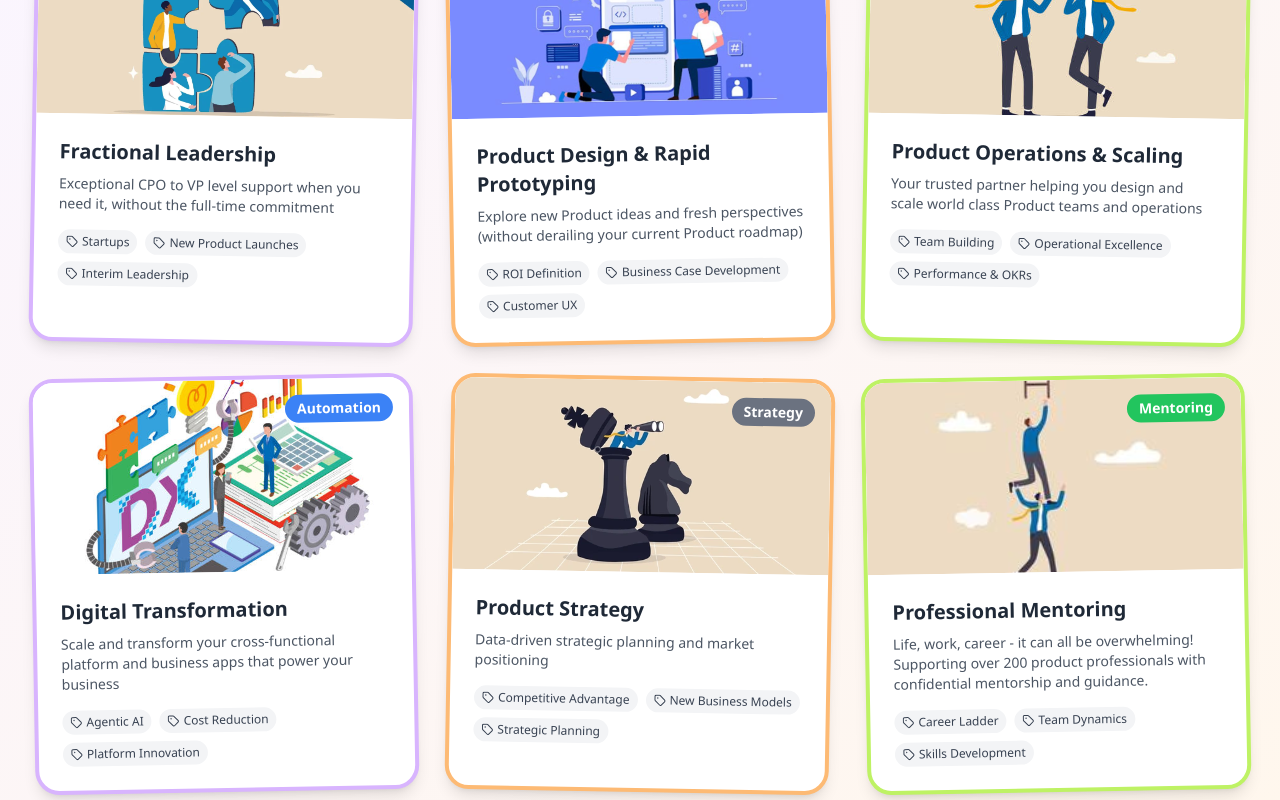
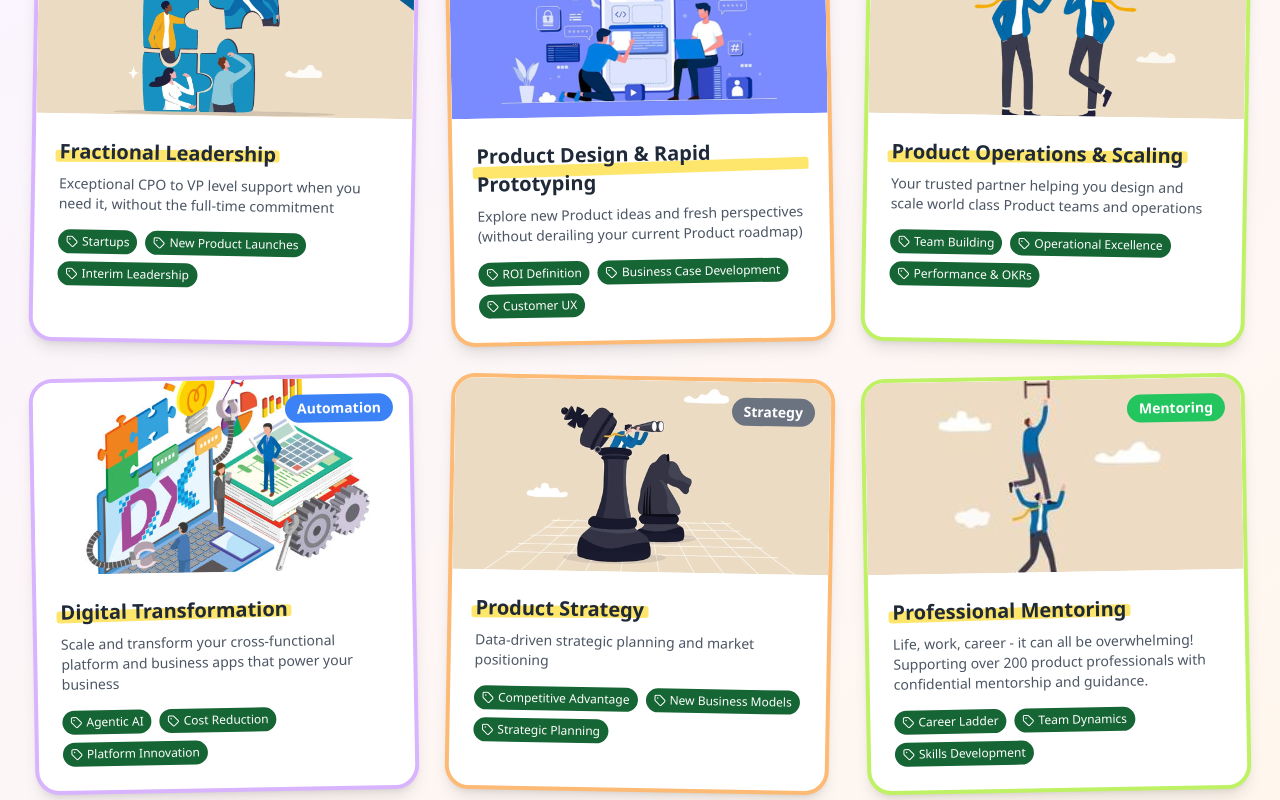
Before and after one commit to pascuajo/design-code-launchpad, a React app: page / in a window 1280 px wide. Shown: the part 1460-2260 px from the top of the page. Built offline with nearby package versions, Linux system fonts and the light colour scheme; the HTML template or start-up script is replaced by a standard one.

Commit message:
Apply highlight to service cards
Apply hand-drawn highlight effect to service card titles and set all pill backgrounds to dark green in the `ServicesV2` component.

```diff
--- a/src/components/Images/Servicesv2/ImageLibrary.tsx
+++ b/src/components/Images/Servicesv2/ImageLibrary.tsx
@@ -73,17 +73,17 @@ export function ImageLibrary({
               {/* Content */}
               <div className="p-6">
                 <h3 className="text-xl font-bold text-gray-800 mb-2">
-                  {image.title}
+                  <span className="handdrawn-highlight">{image.title}</span>
                 </h3>
                 <p className="text-gray-600 text-sm mb-4">
                   {image.description}
                 </p>
                 {/* Tags */}
                 <div className="flex flex-wrap gap-2">
-                  {image.tags.map(tag => <span key={tag} className="inline-flex items-center gap-1 px-2 py-1 bg-gray-100 text-gray-700 rounded-full text-xs font-medium">
-                      <Tag className="w-3 h-3" />
-                      {tag}
-                    </span>)}
+                   {image.tags.map(tag => <span key={tag} className="inline-flex items-center gap-1 px-2 py-1 bg-green-800 text-white rounded-full text-xs font-medium">
+                       <Tag className="w-3 h-3" />
+                       {tag}
+                     </span>)}
                 </div>
               </div>
             </div>)}
```
